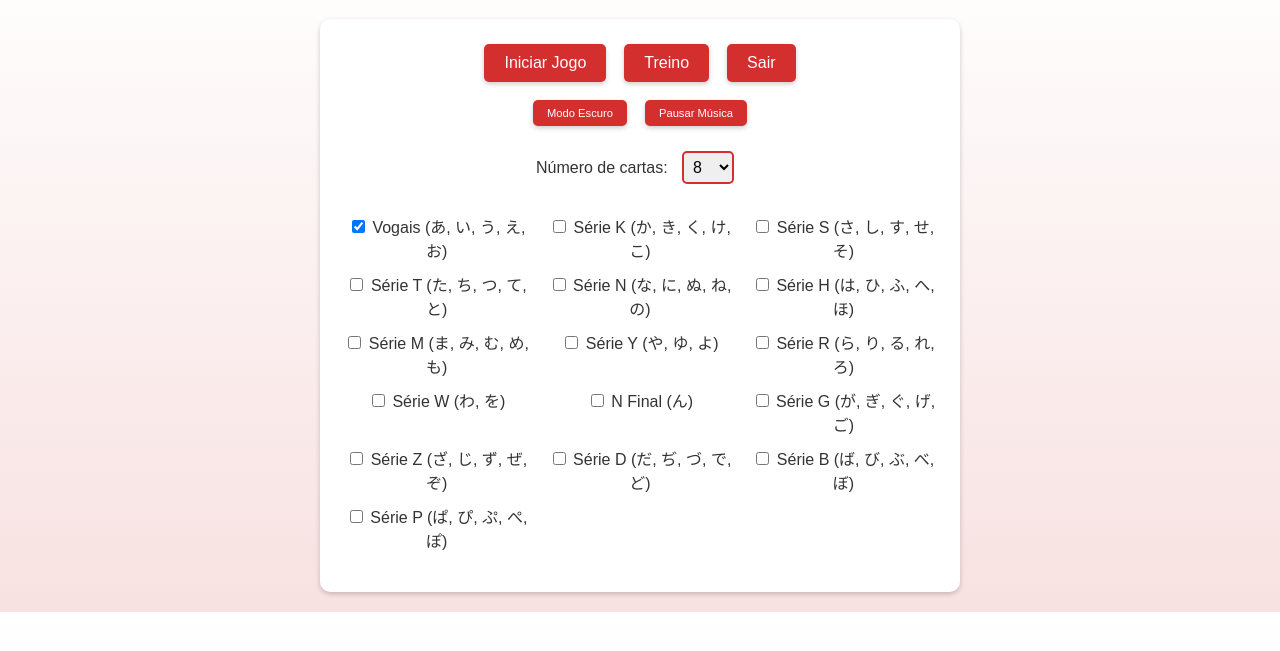
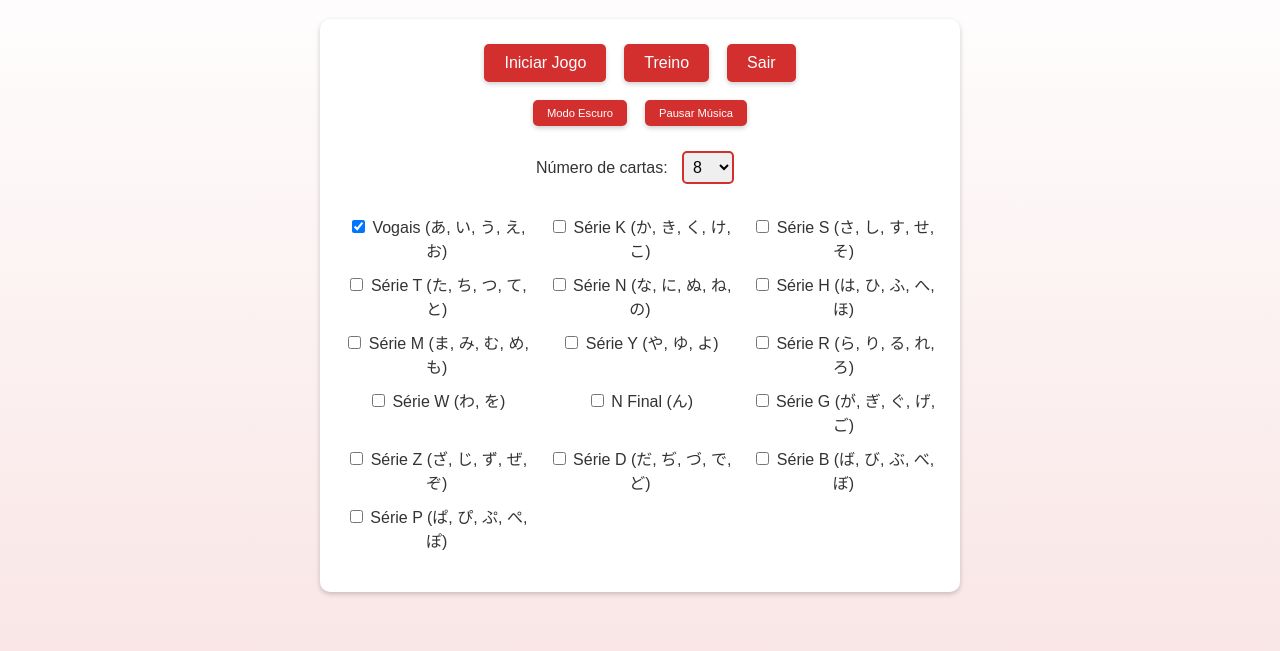
Before and after one commit to JonathanVasconcellos/japanesesMinigame, a plain HTML site: page Hiragana to Romanji - Classic/jogo_memoria_hiragana_completo.html in a window 1280 px wide. Shown: the part 61-712 px from the top of the page. Drawn offline with Linux system fonts and the light colour scheme.

Commit message:
Ajusta body para background preencher toda a tela do jogo

```diff
--- a/Hiragana to Romanji - Classic/style.css
+++ b/Hiragana to Romanji - Classic/style.css
@@ -5,6 +5,9 @@ body {
   background: linear-gradient(to bottom, #fff, #f8e1e1);
   color: #333;
   transition: all 0.3s ease;
+  min-height: 100vh;
+  height: 100vh;
+  box-sizing: border-box;
 }
 body.dark-mode {
   background: linear-gradient(to bottom, #1a1a1a, #2a2a2a);
```
